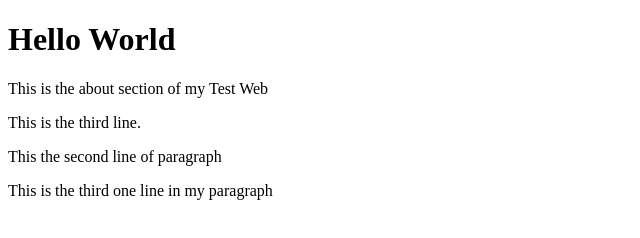
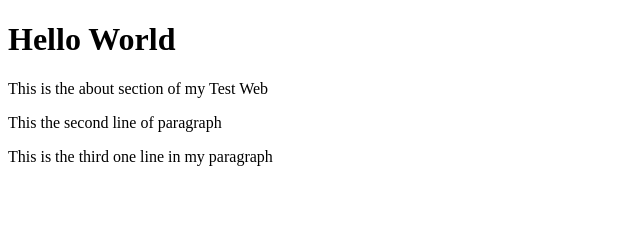
Before and after one commit to mamir1996/Test_web, a plain HTML site: page index.html in a window 1280 px wide. Shown: the whole page, without its empty margins (0-640 px from the left). Drawn offline with Linux system fonts and the light colour scheme.

Commit message:
remove 1 para

```diff
--- a/index.html
+++ b/index.html
@@ -3,7 +3,6 @@
 <body>
     <h1>Hello World</h1>
 <p>This is the about section of my Test Web</p>
-<p>This is the third line.</p>
 <p>This the second line of paragraph</p>
 <p>This is the third one line in my paragraph</p>
 
```
